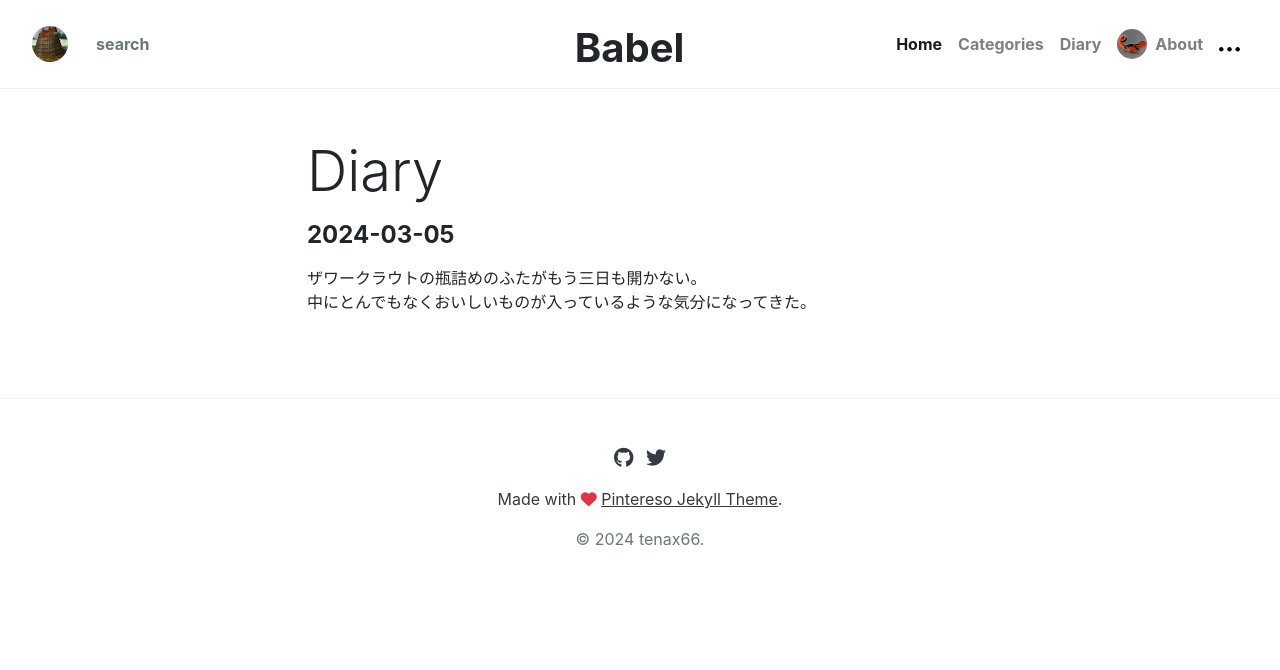
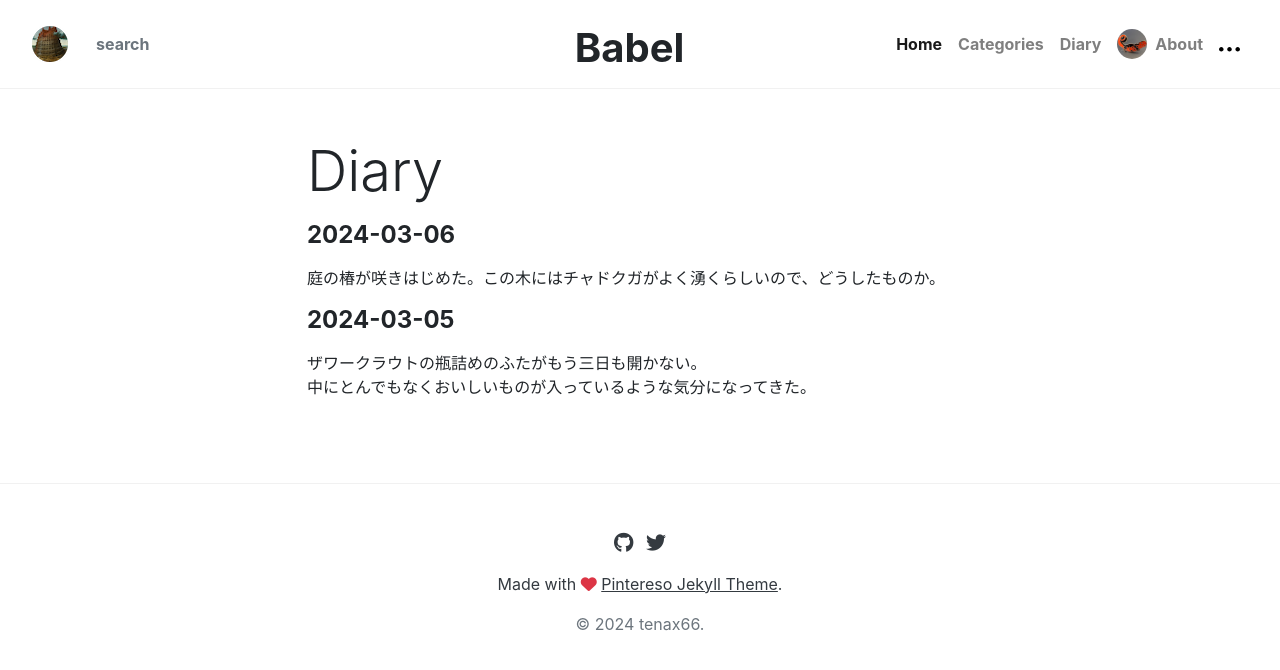
Before and after one commit to tenax66/tenax66.github.io, a Jekyll site: the page built from _pages/diary.md, in a window 1280 px wide. Shown: the top 670 px of the page. Built offline with Jekyll 4.4.1, drawn with Linux system fonts in a browser that asks for light colours; nearby versions of some CDN libraries; library files that are not in the unit come from our copies; comment, search, counter and statistics services are not loaded.

Commit message:
today's diary

```diff
--- a/_pages/diary.md
+++ b/_pages/diary.md
@@ -3,6 +3,11 @@ title: "Diary"
 permalink: "/diary.html"
 ---
 
+#### 2024-03-06
+
+庭の椿が咲きはじめた。この木にはチャドクガがよく湧くらしいので、どうしたものか。
+
 #### 2024-03-05
+
 ザワークラウトの瓶詰めのふたがもう三日も開かない。
 中にとんでもなくおいしいものが入っているような気分になってきた。
```
